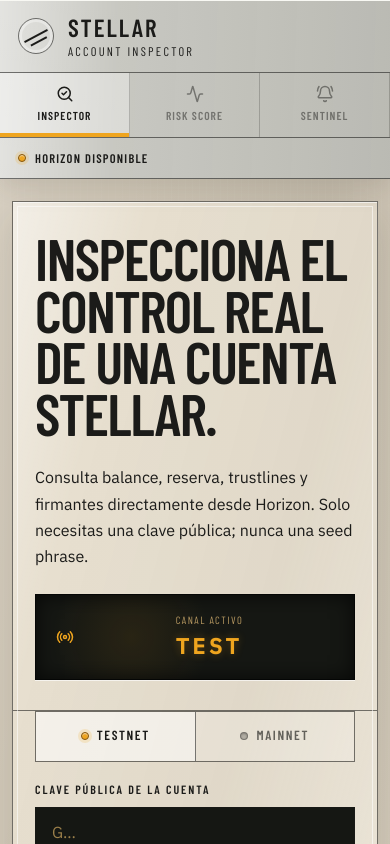
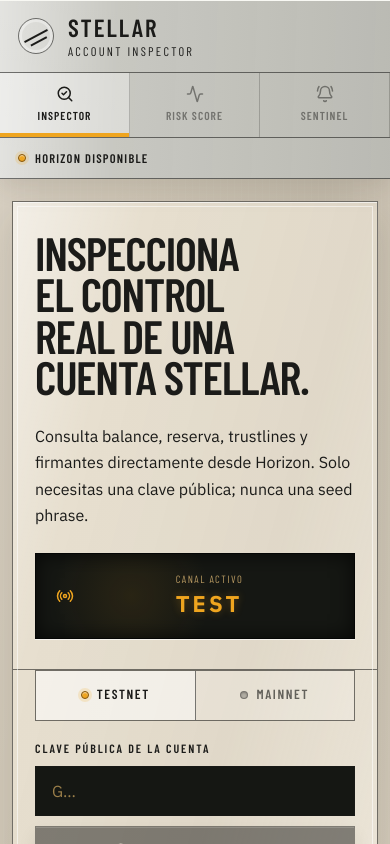
Before and after one commit to VillaAlexTor/Stellar-account-inspector, a Next.js app in the folder apps/web/: page / in a window 390 px wide. Shown: the top 844 px of the page. Built offline with nearby package versions, Linux system fonts and the light colour scheme.

Commit message:
Primeros pasos 9

```diff
--- a/apps/web/app/globals.css
+++ b/apps/web/app/globals.css
@@ -1084,7 +1084,8 @@
   }
 
   .console-intro h1 {
-    font-size: clamp(3rem, 15vw, 4.35rem);
+    font-size: clamp(2.8rem, 12vw, 3.65rem);
+    max-width: 100%;
   }
 
   .signal-display {
```
